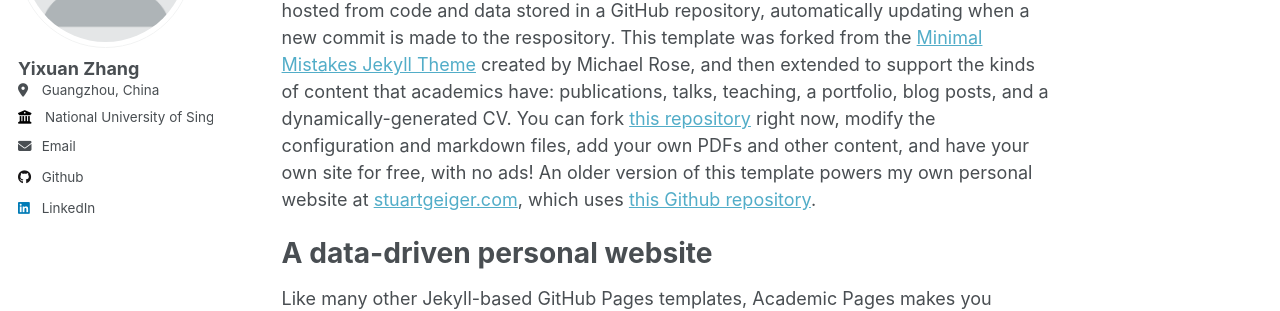
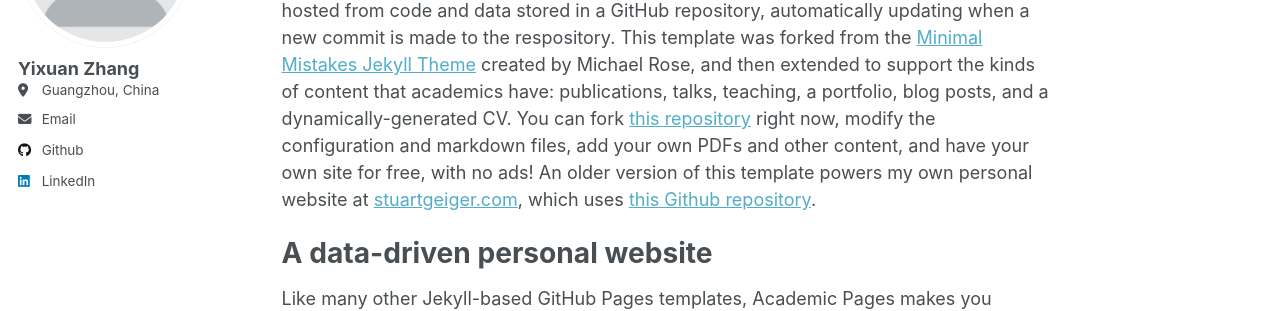
Before and after one commit to yixuanxyz/yixuanxyz.github.io, a Jekyll site: the page built from _pages/about.md, in a window 1280 px wide. Shown: the part 233-544 px from the top of the page. Built offline with Jekyll 4.4.1, drawn with Linux system fonts in a browser that asks for light colours.

Commit message:
Update _config.yml

```diff
--- a/_config.yml
+++ b/_config.yml
@@ -12,9 +12,9 @@ title                    : "Yixuan Zhang"
 title_separator          : "-"
 name                     : &name "Your Name"
 description              : &description "personal description"
-url                      : https://academicpages.github.io # the base hostname & protocol for your site e.g. "https://mmistakes.github.io"
+url                      : "https://yixuanxyz.github.io" # the base hostname & protocol for your site e.g. "https://mmistakes.github.io"
 baseurl                  : "" # the subpath of your site, e.g. "/blog"
-repository               : "academicpages/academicpages.github.io"
+repository               : "yixuanxyz/yixuanxyz.github.io"
 
 # Site Author - The following control what appear as part of the author content on the side bar.
 #               If a field is blank the icon and link will not appear, otherwise it will be shown.
@@ -26,7 +26,7 @@ author:
   pronouns         : # example: "she/her"
   bio              : # "Short biography for the left-hand sidebar"
   location         : "Guangzhou, China"
-  employer         : "National University of Singapore"
+  employer         : #"National University of Singapore"
   uri              : # URL
   email            : "zhangyixuan@whu.edu.cn"
 
```
